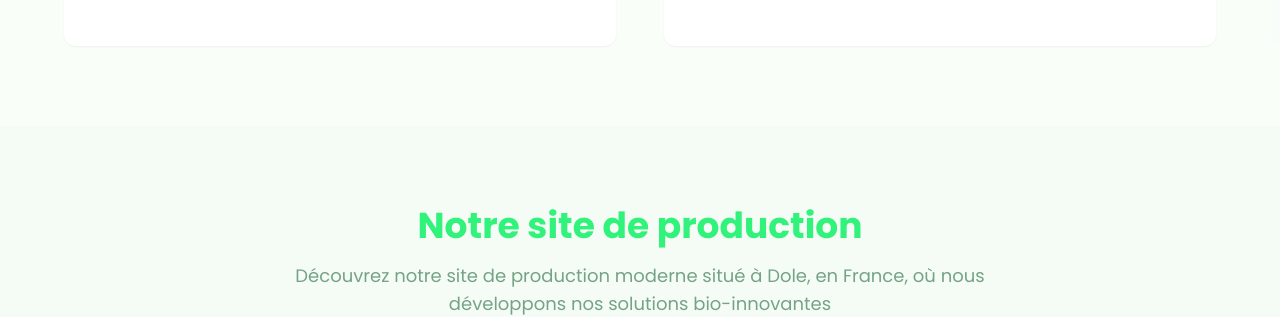
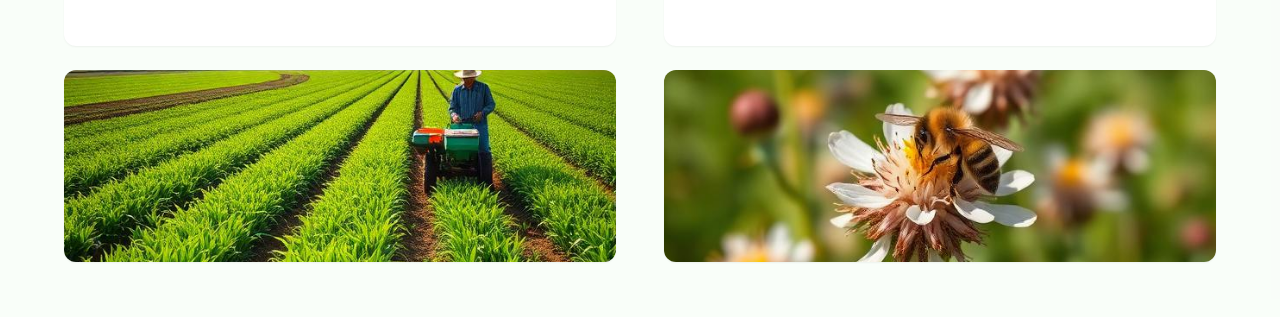
Before and after one commit to mcournutkeprea/keprea, a React (Vite) app: page / in a window 1280 px wide. Shown: the part 3004-3321 px from the top of the page. Built offline with nearby package versions, Linux system fonts and the light colour scheme.

Commit message:
Align bottom blocks and add images

```diff
--- a/src/components/Innovation.tsx
+++ b/src/components/Innovation.tsx
@@ -1,5 +1,7 @@
 import { useLanguage } from "@/contexts/LanguageContext";
 import { Check } from "lucide-react";
+import beeOnPlant from "@/assets/bee-on-plant.jpg";
+import fieldFertilization from "@/assets/field-fertilization.jpg";
 
 const Innovation = () => {
   const { t } = useLanguage();
@@ -66,9 +68,10 @@ const Innovation = () => {
           </div>
         </div>
 
-        {/* Deuxième et troisième blocs - Grid 2 colonnes */}
-        <div className="grid grid-cols-1 lg:grid-cols-2 gap-12">
-          {/* Deuxième bloc - Substances (à gauche) */}
+        {/* Deuxième et troisième blocs - Grid 2 colonnes avec images */}
+        <div className="grid grid-cols-1 lg:grid-cols-2 gap-12 items-start">
+          {/* Colonne gauche - Bloc substances + image fertilisation */}
+          <div className="space-y-6">
             <div className="bg-card p-8 rounded-xl shadow-sm aspect-square flex flex-col justify-center">
               <h3 className="text-2xl font-bold text-foreground mb-6">{t('innovation.why.substances')}</h3>
 
@@ -94,7 +97,18 @@ const Innovation = () => {
               </div>
             </div>
 
-          {/* Troisième bloc - Organismes (à droite) */}
+            {/* Image fertilisation */}
+            <div className="rounded-xl overflow-hidden shadow-sm">
+              <img
+                src={fieldFertilization}
+                alt="Fertilisation dans un champ agricole"
+                className="w-full h-48 object-cover"
+              />
+            </div>
+          </div>
+
+          {/* Colonne droite - Bloc organismes + image abeille */}
+          <div className="space-y-6">
             <div className="bg-card p-8 rounded-xl shadow-sm aspect-square flex flex-col justify-center">
               <h3 className="text-2xl font-bold text-foreground mb-8 text-center">{t('innovation.why.organisms')}</h3>
 
@@ -119,6 +133,16 @@ const Innovation = () => {
                 </p>
               </div>
             </div>
+
+            {/* Image abeille */}
+            <div className="rounded-xl overflow-hidden shadow-sm">
+              <img
+                src={beeOnPlant}
+                alt="Abeille sur une plante en fleur"
+                className="w-full h-48 object-cover"
+              />
+            </div>
+          </div>
         </div>
       </div>
     </section>
```
Also changed, not shown: src/assets/bee-on-plant.jpg (added), src/assets/field-fertilization.jpg (added). Lines whose indentation alone changed are shown as unchanged.
